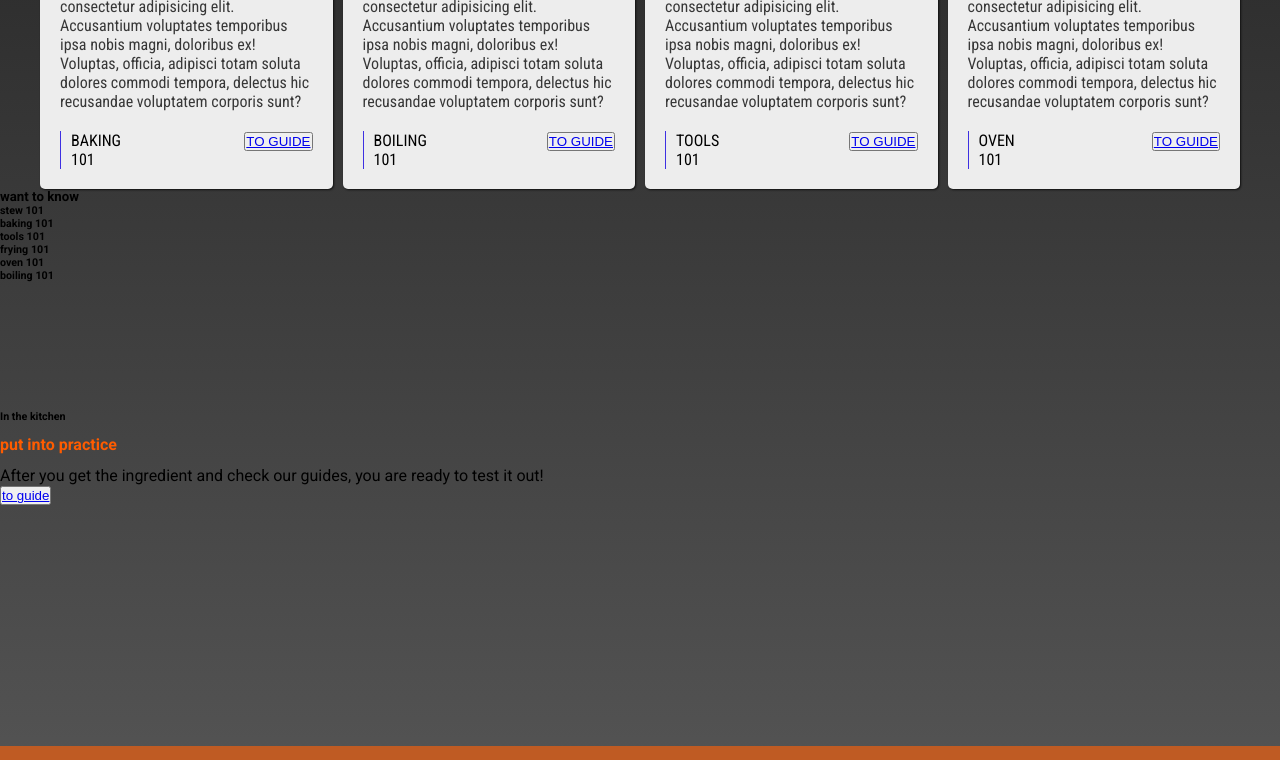
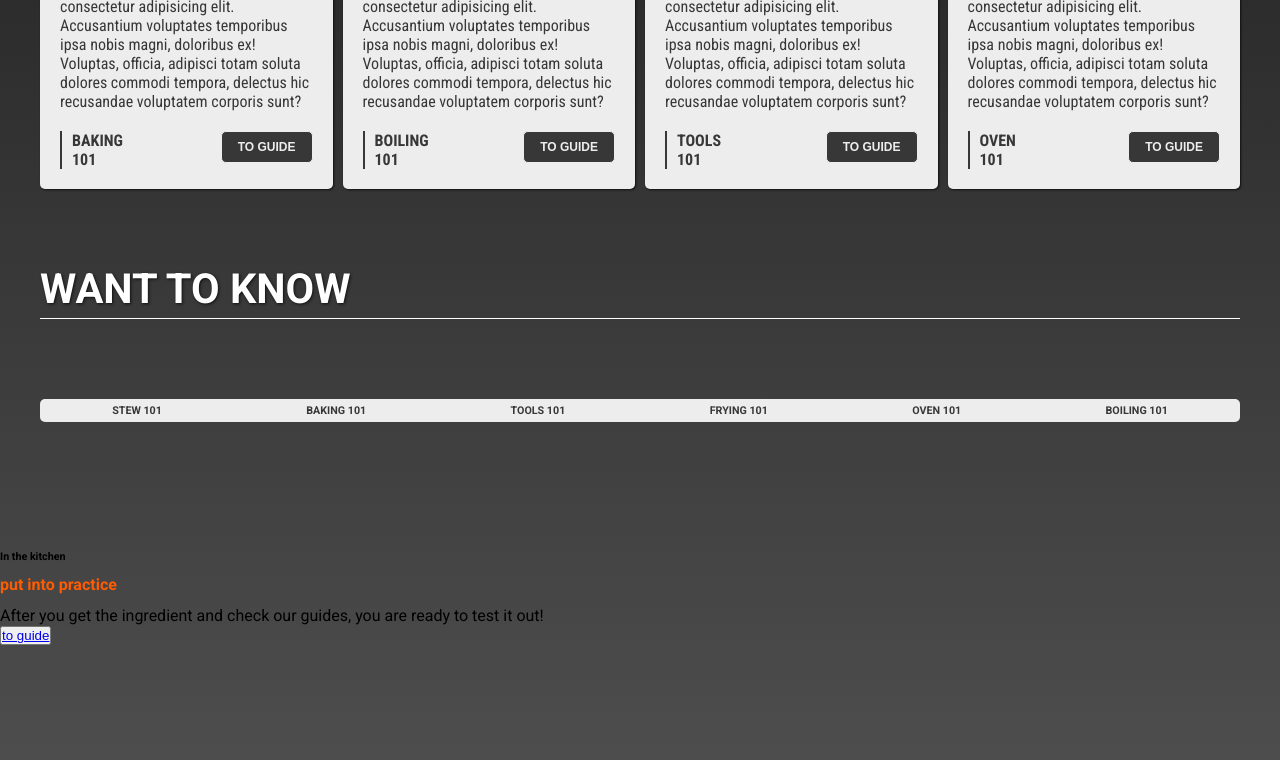
Before and after one commit to pbsti/recipe-webpage, a plain HTML site: page guide.html in a window 1280 px wide. Shown: the part 1020-1780 px from the top of the page. Drawn offline with Linux system fonts and the light colour scheme.

Commit message:
css guide

```diff
--- a/css/style.css
+++ b/css/style.css
@@ -298,10 +298,10 @@ margin:0 auto;
 
     .todays_recipes_content_block_bottom_area_right button{
         background-color: var(--color_dark);
-        border: 1 px, solid var(--backround-color-light);
+        border: 1px, solid var(--backround-color-light);
         padding: 8px 16px;
         border-radius: 5px;
-        font-size: 12 px;
+        font-size: 12px;
         font-weight: 700;
         cursor: pointer;
     }
@@ -310,8 +310,8 @@ margin:0 auto;
         text-decoration: none;
         text-transform: uppercase;
         font-size: 12px;
+    }
 
-    }
     .categories{
         height: fit-content;
         width: var(--width-full);
@@ -930,8 +930,6 @@ width: 100%;
         gap: var(--grid-gap);
     }
 
-
-
     .guide_headline {
         color: var(--color-white);
         height: 60px;
@@ -997,6 +995,73 @@ width: 100%;
         flex-direction: column;
         justify-content: space-between;
         padding: 0 0 0 10px;
-        border-left: 1px solid var(--category-seafood);
+        border-left: 2px solid var(--color_dark);
         text-transform: uppercase;
+        color: var(--color_dark);
+        font-weight: 700;
     }
+    .guide_content_block_bottom_area_right button{
+        background-color: var(--color_dark);
+        border: 1px, solid var(--backround-color-light);
+        padding: 8px 16px;
+        border-radius: 5px;
+        font-size: 12px;
+        font-weight: 700;
+        cursor: pointer;
+    }
+    .guide_content_block_bottom_area_right button a{
+        color: var(--backround-color-light);
+        text-decoration: none;
+        text-transform: uppercase;
+        font-size: 12px;
+
+    }
+
+    /*WANT TO KNOW AREA*/
+    .topic{
+        height: fit-content;
+        width: var(--width-full);
+        display: grid;
+        grid-template-columns: 1 fr;
+        gap: var(--grid-gap);
+    }
+
+    .topic_headline {
+        color: var(--color-white);
+        height: 60px;
+        border-bottom: 1px solid var(--color-white);
+        text-transform: uppercase;
+        font-weight: 700;
+        display: flex;
+        align-items: center;
+        justify-self: flex-start;
+        margin: 70px auto;
+        width: var(--width-12col);
+        font-size: 50px;
+        text-shadow: 1px 1px 3px var(--backround-color-dark-bg);
+    }
+    .topic_content{
+        width:var(--width-12col);
+        height: auto;
+        display: flex;
+        flex-direction: row;
+        justify-content: space-around;
+        background-color: var(--backround-color-light);
+        border-radius:5px;
+        padding:5px;
+        margin: 0 auto;
+        gap: var(--grid-gap);
+    }
+    .topic_content_block{
+        box-sizing: border-box;
+        justify-content: center;
+    }
+    .topic_content_block_text{
+        color: var(--color_dark);
+        display: flex;
+        flex-direction: column;
+        justify-content: space-around;
+        flex: 1;
+        text-transform: uppercase;
+        text-align: center;
+    }
--- a/guide.html
+++ b/guide.html
@@ -63,8 +63,8 @@
                         <div class="guide_content_block_text_bottom">
                             <div class="guide_content_block_bottom_area">
                                 <div class="guide_content_block_bottom_area_left">
-                                    <p style="color: black;">baking</p>
-                                    <p style="color: black;">101</p>
+                                    <p>baking</p>
+                                    <p>101</p>
                                 </div>
                                 <div class="guide_content_block_bottom_area_right">
                                     <button>
@@ -89,8 +89,8 @@
                         <div class="guide_content_block_text_bottom">
                             <div class="guide_content_block_bottom_area">
                                 <div class="guide_content_block_bottom_area_left">
-                                    <p style="color: black;">boiling</p>
-                                    <p style="color: black;">101</p>
+                                    <p>boiling</p>
+                                    <p>101</p>
                                 </div>
                                 <div class="guide_content_block_bottom_area_right">
                                     <button>
@@ -115,8 +115,8 @@
                         <div class="guide_content_block_text_bottom">
                             <div class="guide_content_block_bottom_area">
                                 <div class="guide_content_block_bottom_area_left">
-                                    <p style="color: black;">tools</p>
-                                    <p style="color: black;">101</p>
+                                    <p>tools</p>
+                                    <p>101</p>
                                 </div>
                                 <div class="guide_content_block_bottom_area_right">
                                     <button>
@@ -141,8 +141,8 @@
                         <div class="guide_content_block_text_bottom">
                             <div class="guide_content_block_bottom_area">
                                 <div class="guide_content_block_bottom_area_left">
-                                    <p style="color: black;">oven</p>
-                                    <p style="color: black;">101</p>
+                                    <p>oven</p>
+                                    <p>101</p>
                                 </div>
                                 <div class="guide_content_block_bottom_area_right">
                                     <button>
```
